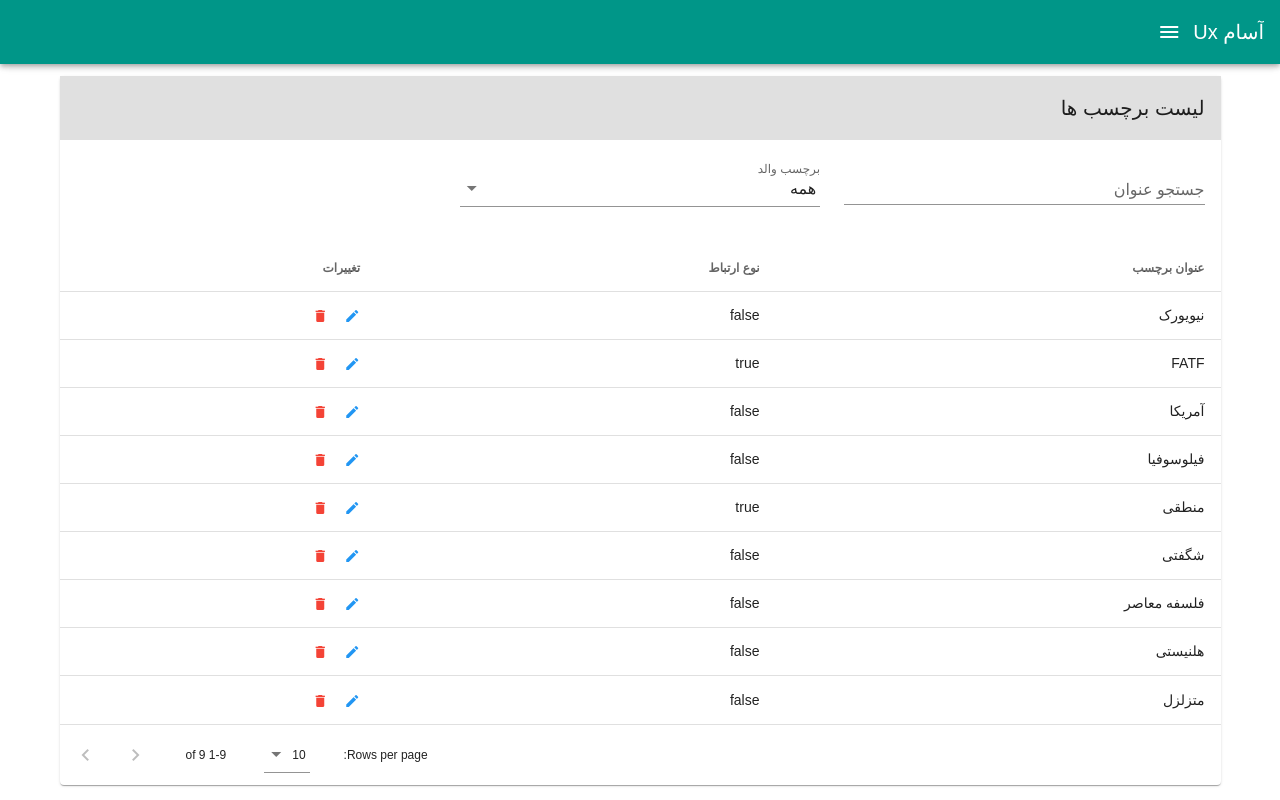
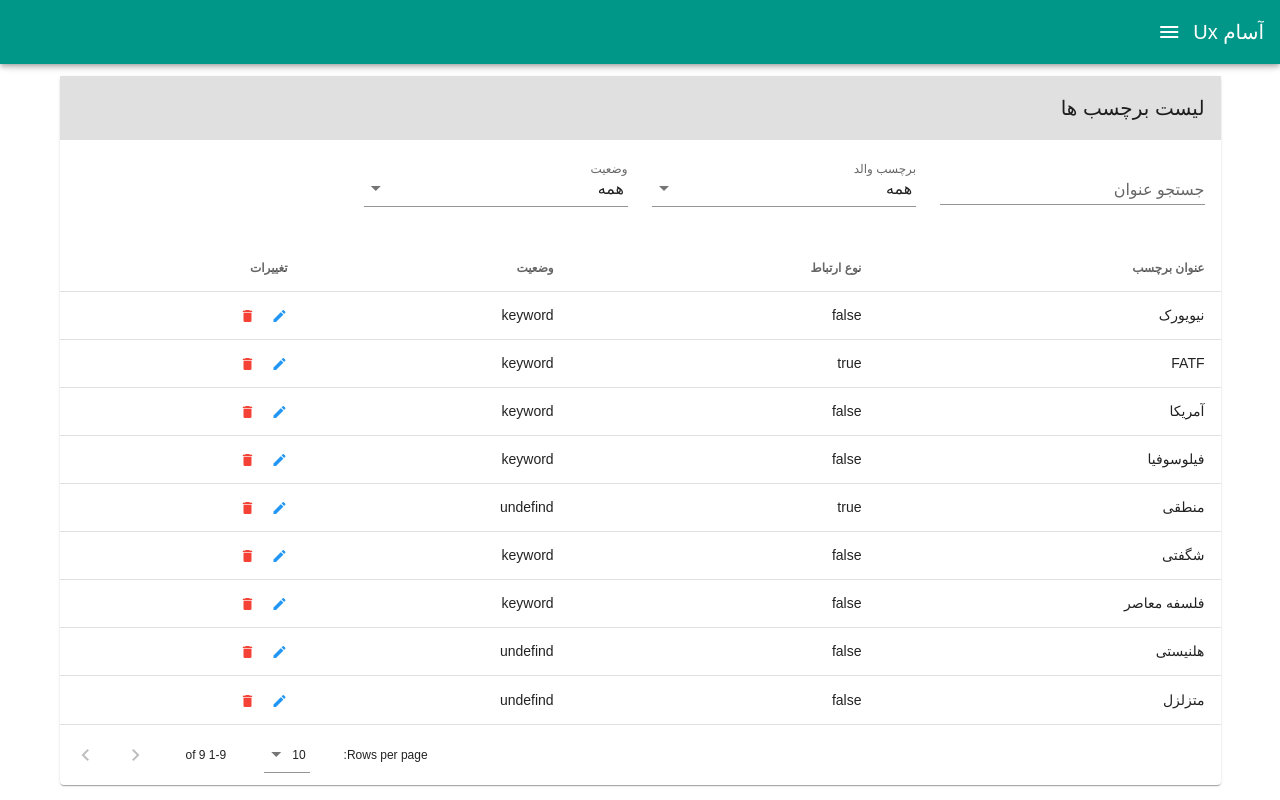
Before and after one commit to artmarydotir/as-ux, a Vue app: page /listTag in a window 1280 px wide. Built offline with nearby package versions, Linux system fonts and the light colour scheme; a web font is replaced by a local one.

Commit message:
status filter added.

```diff
--- a/src/components/tags/tagListCmp.vue
+++ b/src/components/tags/tagListCmp.vue
@@ -9,16 +9,23 @@
           </v-toolbar-title>
         </v-toolbar>
         <v-row class="pa-4">
-          <v-col cols="4">
+          <v-col cols="3">
             <!-- Filter for type name-->
             <v-text-field v-model="dessertFilterValue" type="text" label="جستجو عنوان">
             </v-text-field>
           </v-col>
-          <v-col cols="4">
+          <v-col cols="3">
             <v-select
                 :items="isParent"
                 v-model="typeFilterValue"
                 label="برچسب والد"
+            ></v-select>
+          </v-col>
+          <v-col cols="3">
+            <v-select
+                :items="status"
+                v-model="statusFilterValue"
+                label="وضعیت"
             ></v-select>
           </v-col>
         </v-row>
@@ -66,9 +73,15 @@ export default {
         { text: 'والد', value: true },
         { text: 'فرزند', value: false },
       ],
+      status: [
+        { text: 'همه', value: null },
+        { text: 'کلمه کلیدی', value: 'keyword' },
+        { text: 'نامشخص', value: 'undefind' },
+      ],
       // Filter models.
       dessertFilterValue: '',
       typeFilterValue: null,
+      statusFilterValue: null,
       // Table data.
       desserts: tableData.data,
     };
@@ -85,6 +98,11 @@ export default {
         {
           text: 'نوع ارتباط',
           value: 'parent',
+          filter: this.caloriesFilter,
+        },
+        {
+          text: 'وضعیت',
+          value: 'status',
           filter: this.caloriesFilter,
         },
         { text: 'تغییرات', value: 'action', sortable: false },
```
